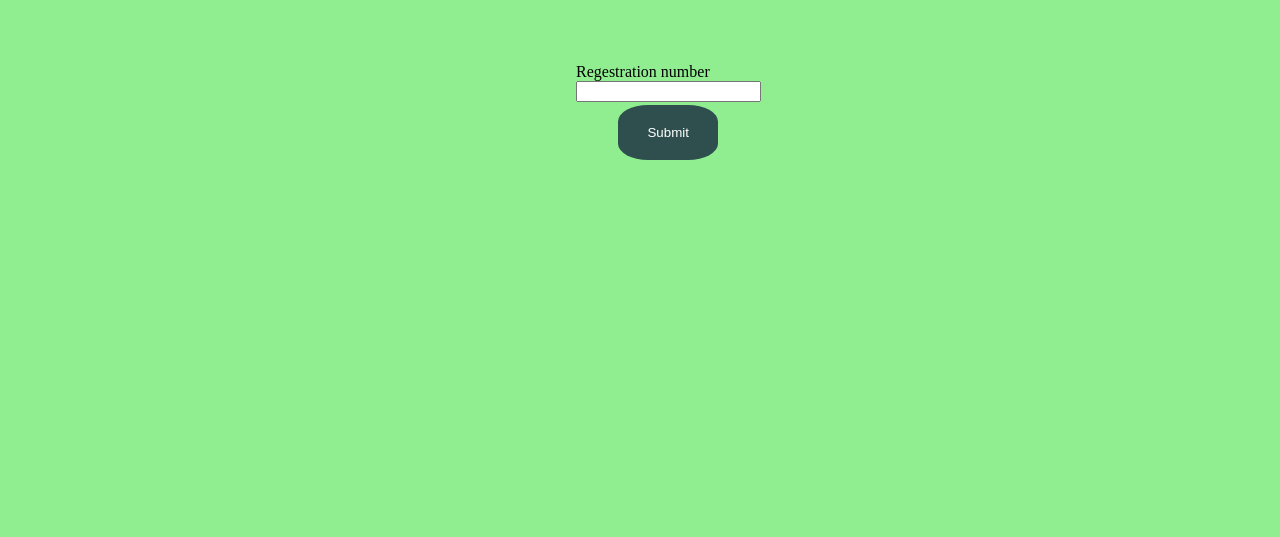
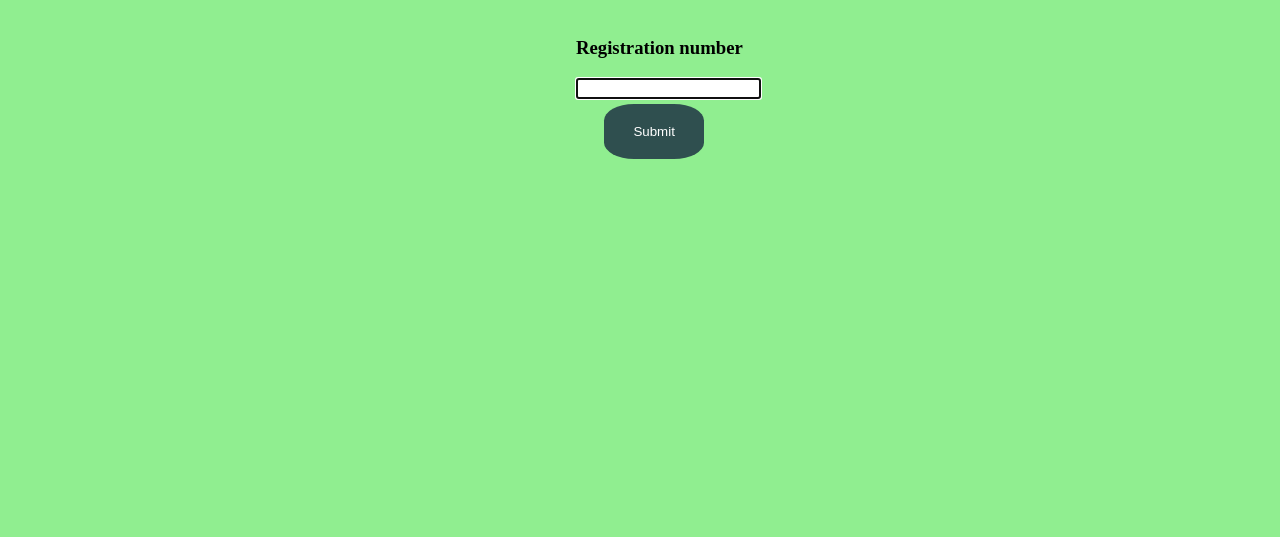
Before and after one commit to IcebearMAC/GarageWebSite, a plain HTML site: page GarageWebSite/CheckOut.html in a window 1280 px wide. Shown: the part 263-800 px from the top of the page. Drawn offline with Linux system fonts and the light colour scheme.

Commit message:
Final Commit again

```diff
--- a/GarageWebSite/CheckOut.html
+++ b/GarageWebSite/CheckOut.html
@@ -23,10 +23,10 @@
             <div id="Caption"><h1>Check Out vehicle</h1></div>
             <div id="Container">
                 <form>
-                    Regestration number<br>
-                    <input type="text" name="regnr" /><br />
+                    <h3>Registration number</h3>
+                    <input type="text" name="regnr" autofocus><br />
                 </form>
-                <div><button type="button">Submit</button></div>
+                <div><button id="efg" type="button">Submit</button></div>
 
             </div>
         </div>
--- a/GarageWebSite/StyleSheet.css
+++ b/GarageWebSite/StyleSheet.css
@@ -9,7 +9,7 @@ nav {
 }
 
 #Container {
-    margin-top: 6%;
+    margin-top: 4%;
     margin-left: 45%;
 }
 
@@ -26,7 +26,7 @@ nav {
     display: block;
     padding: 20px;
     text-align: center;
-    margin-top: 3px;
+    margin-top: 5px;
     border-radius: 30%;
 }
 #GarMenu:hover {
@@ -59,10 +59,25 @@ button {
     border: none;
     padding: 20px;
     width: 100px;
-    margin-top: 3px;
+    margin-top: 5px;
     margin-left:6%;
     border-radius: 30%;
 }
+
+#efg {
+    color: white;
+    background-color: darkslategrey;
+    border: none;
+    padding: 20px;
+    width: 100px;
+    margin-top: 5px;
+    margin-left: 4%;
+    border-radius: 30%;
+}
+
+#efg:hover {
+        background-color: green;
+    }
 
 button:hover {
     background-color: green;
@@ -80,6 +95,7 @@ h1 {
     font-size: 4em;
     text-align:center;
 }
+
 #mmm {
     display:block;
     width:50%;
```
Also changed, not shown: GarageWebSite/CheckIn.html (+1 -1 lines), GarageWebSite/Index.html (+8 -0 lines), GarageWebSite/Search.html (+1 -1 lines).
